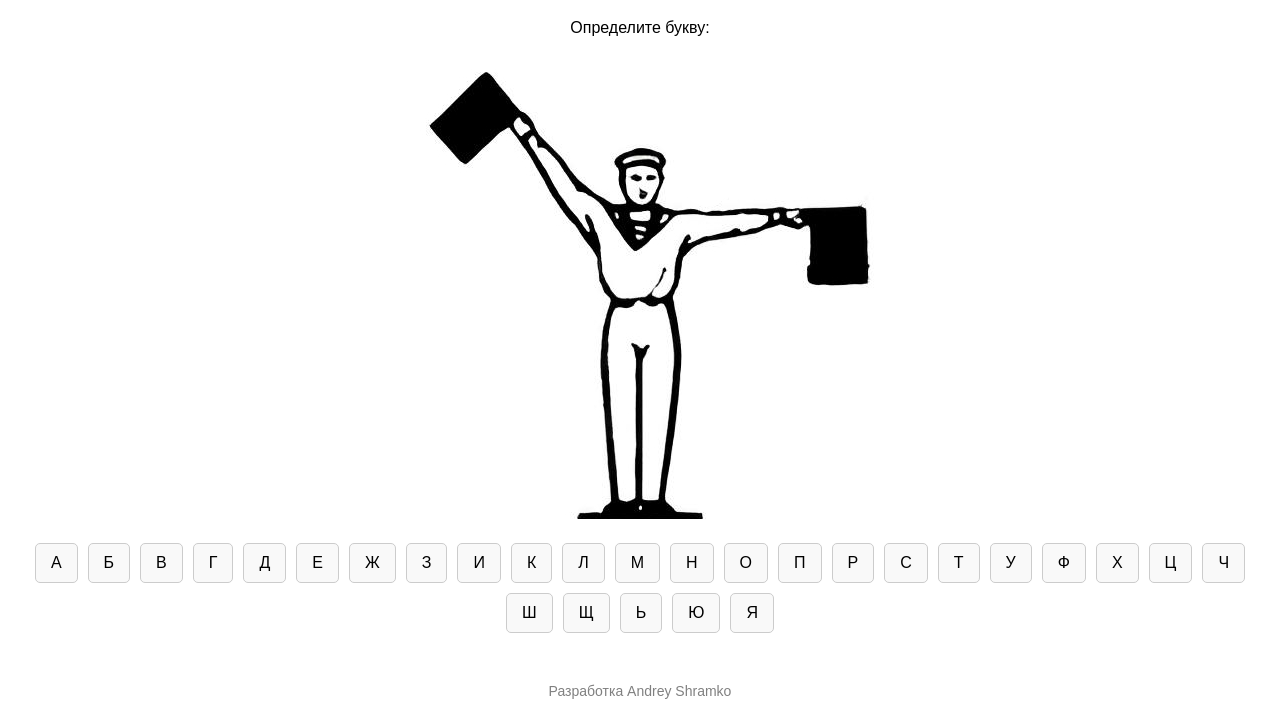
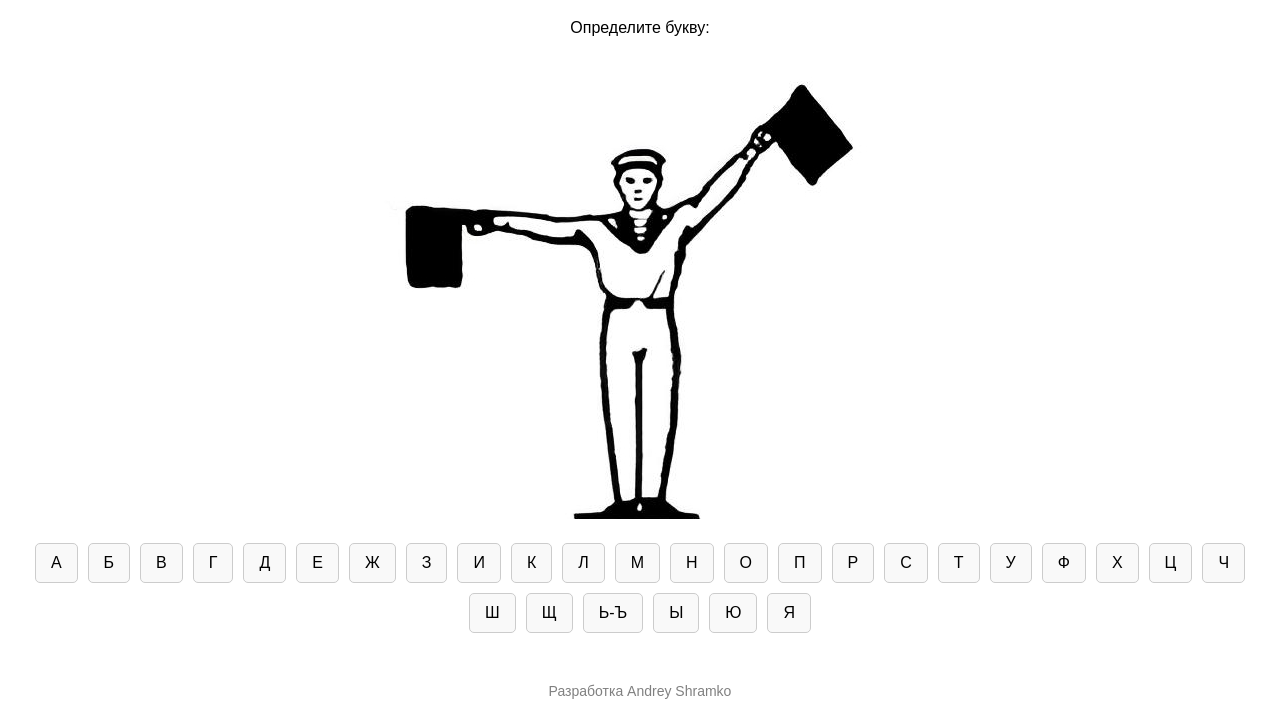
Before and after one commit to Rayvent/flags, a plain HTML site: page index.html in a window 1280 px wide. Shown: the part 81-800 px from the top of the page. Drawn offline with Linux system fonts and the light colour scheme.

Commit message:
Update index.html

```diff
--- a/index.html
+++ b/index.html
@@ -53,9 +53,9 @@
     <div class="result" id="result"></div>
 
     <script>
-        const images = ["А.jpg", "Б.jpg", "В.jpg", "Г.jpg", "Д.jpg", "Е.jpg", "Ж.jpg", "З.jpg", "И.jpg", "К.jpg", "Л.jpg", "М.jpg", "Н.jpg", "О.jpg", "П.jpg", "Р.jpg", "С.jpg", "Т.jpg", "У.jpg", "Ф.jpg", "Х.jpg", "Ц.jpg", "Ч.jpg", "Ш.jpg", "Щ.jpg", "Ь.jpg", "Ю.jpg", "Я.jpg"];
+        const images = ["А.jpg", "Б.jpg", "В.jpg", "Г.jpg", "Д.jpg", "Е.jpg", "Ж.jpg", "З.jpg", "И.jpg", "К.jpg", "Л.jpg", "М.jpg", "Н.jpg", "О.jpg", "П.jpg", "Р.jpg", "С.jpg", "Т.jpg", "У.jpg", "Ф.jpg", "Х.jpg", "Ц.jpg", "Ч.jpg", "Ш.jpg", "Щ.jpg", "Ь-Ъ.jpg", "Ы.jpg", "Ю.jpg", "Я.jpg"];
 
-        const letters = ["А", "Б", "В", "Г", "Д", "Е", "Ж", "З", "И", "К", "Л", "М", "Н", "О", "П", "Р", "С", "Т", "У", "Ф", "Х", "Ц", "Ч", "Ш", "Щ", "Ь", "Ю", "Я"];
+        const letters = ["А", "Б", "В", "Г", "Д", "Е", "Ж", "З", "И", "К", "Л", "М", "Н", "О", "П", "Р", "С", "Т", "У", "Ф", "Х", "Ц", "Ч", "Ш", "Щ", "Ь-Ъ", "Ы", "Ю", "Я"];
 
         let currentLetter = "";
 
```
